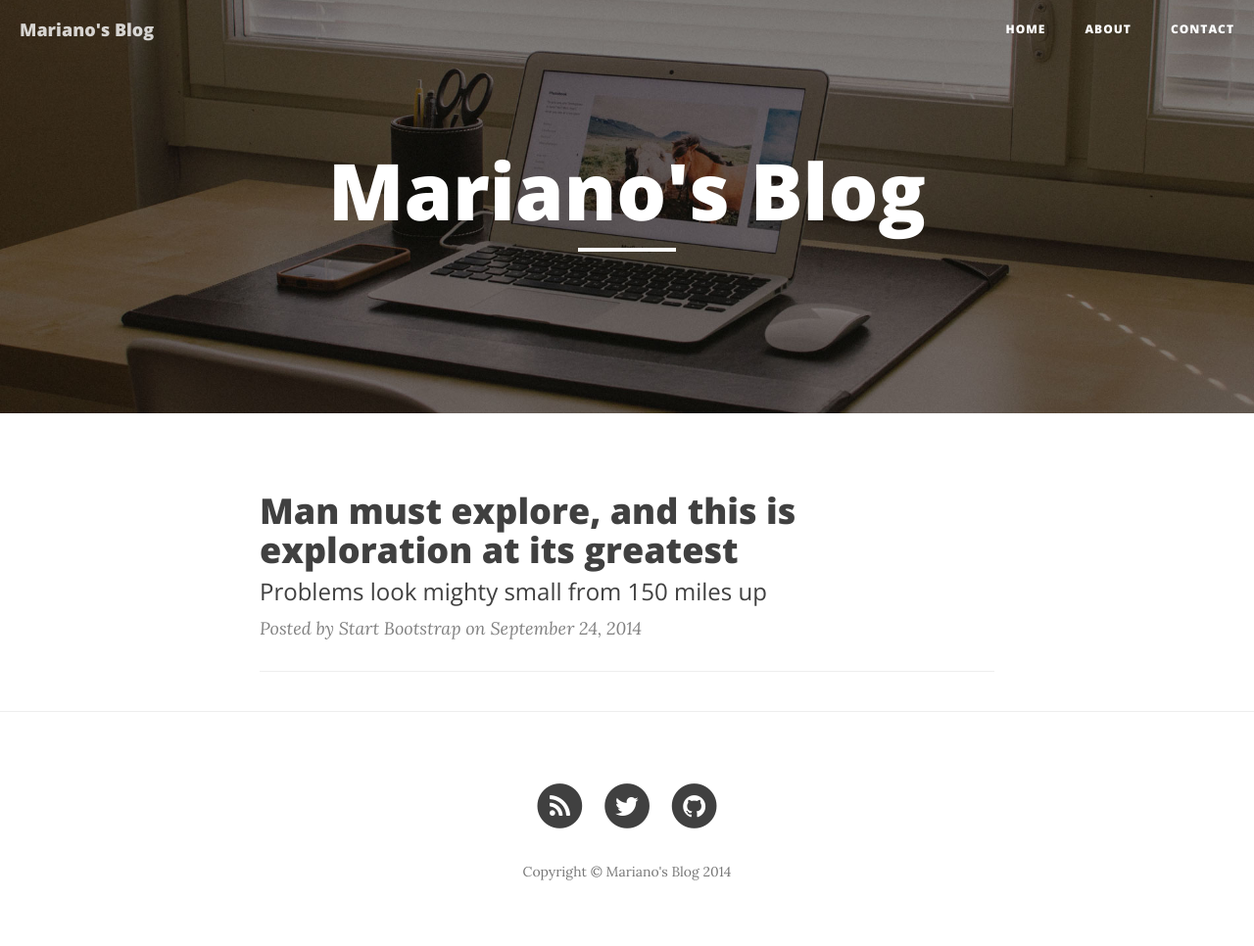
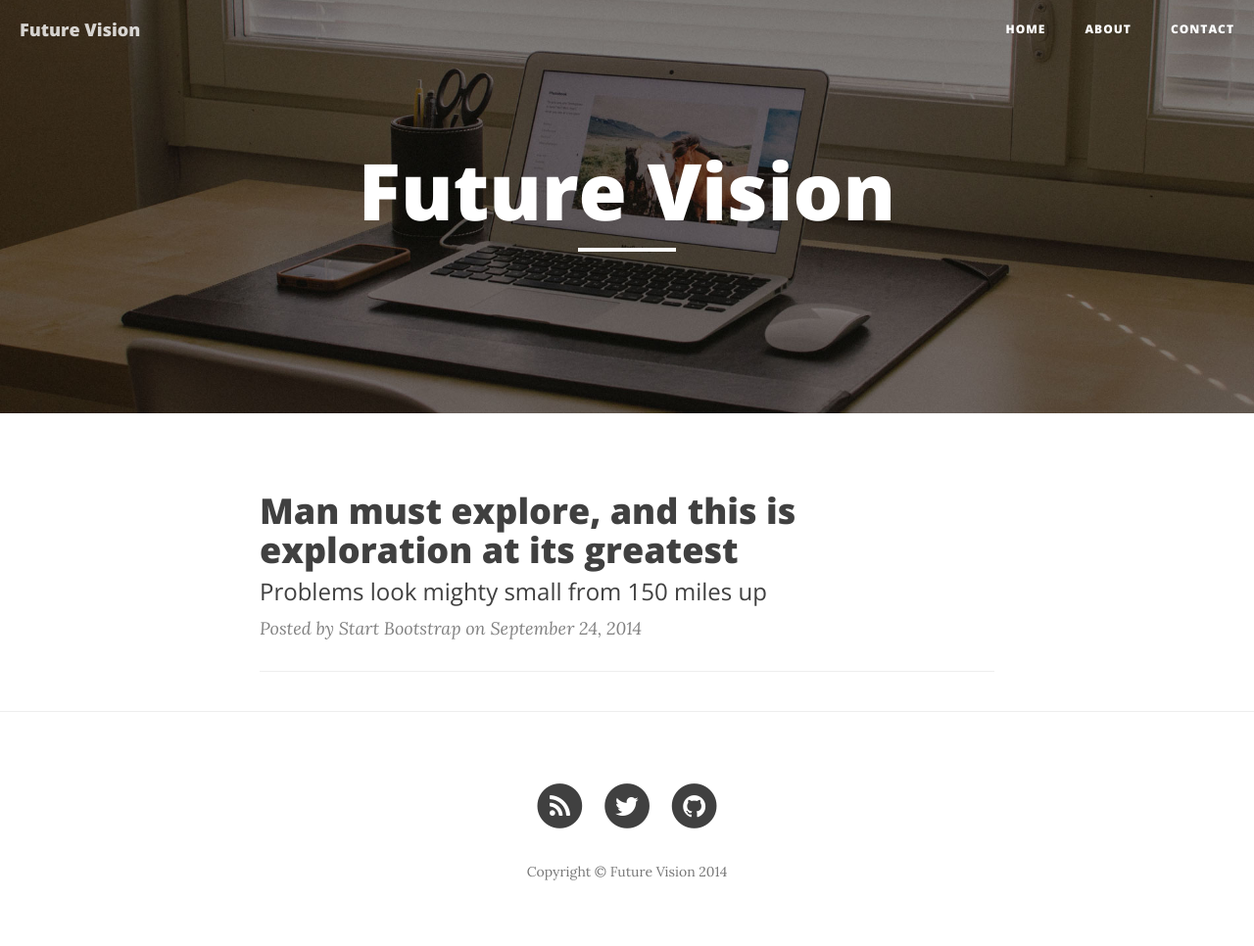
Before and after one commit to mravinale/mravinale.github.io, a Jekyll site: the page built from index.html, in a window 1280 px wide. Shown: the whole page at 98% size. Built offline with Jekyll 4.4.1, drawn with Linux system fonts in a browser that asks for light colours; nearby versions of some CDN libraries; the list of posts is cut into pages by our own code.

Commit message:
Updated _config.yml

```diff
--- a/_config.yml
+++ b/_config.yml
@@ -1,5 +1,5 @@
 # Site settings
-title: "Mariano's Blog"
+title: "Future Vision"
 subtitle:
 email: mravinale@gmail.com
 description:
```
